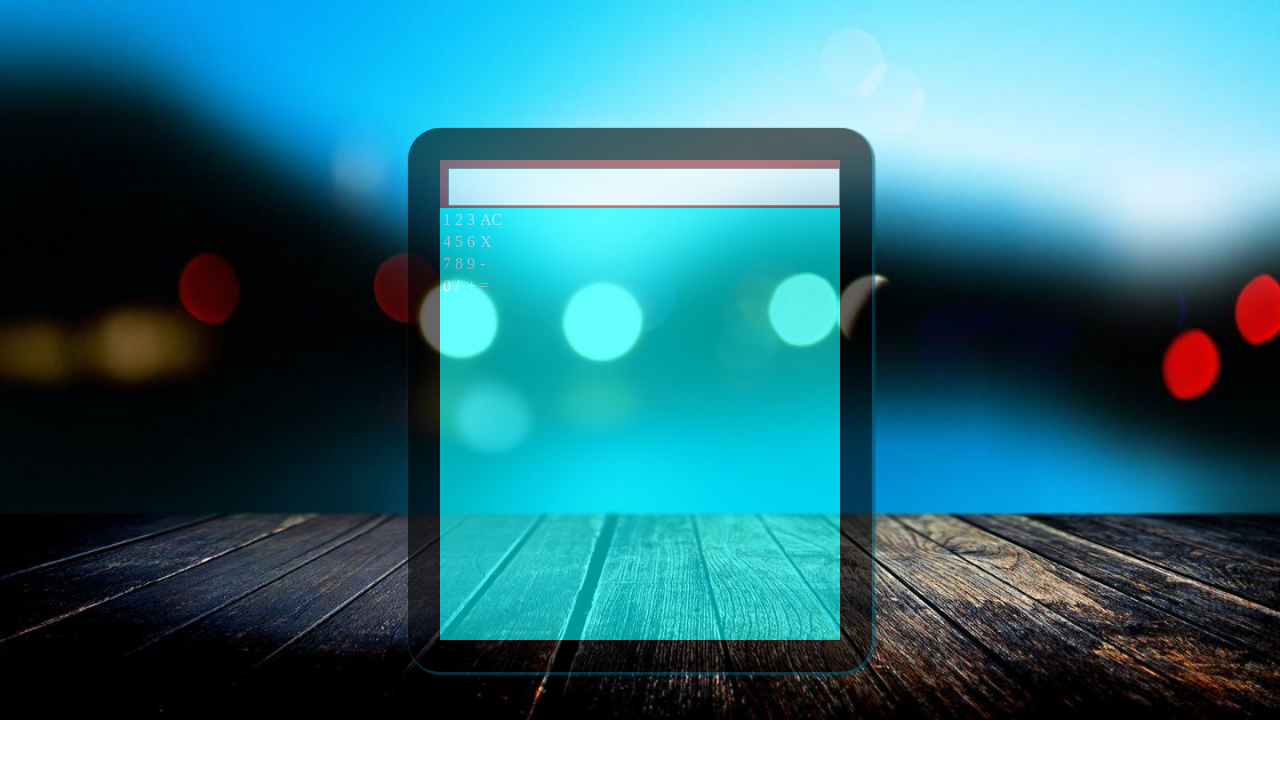
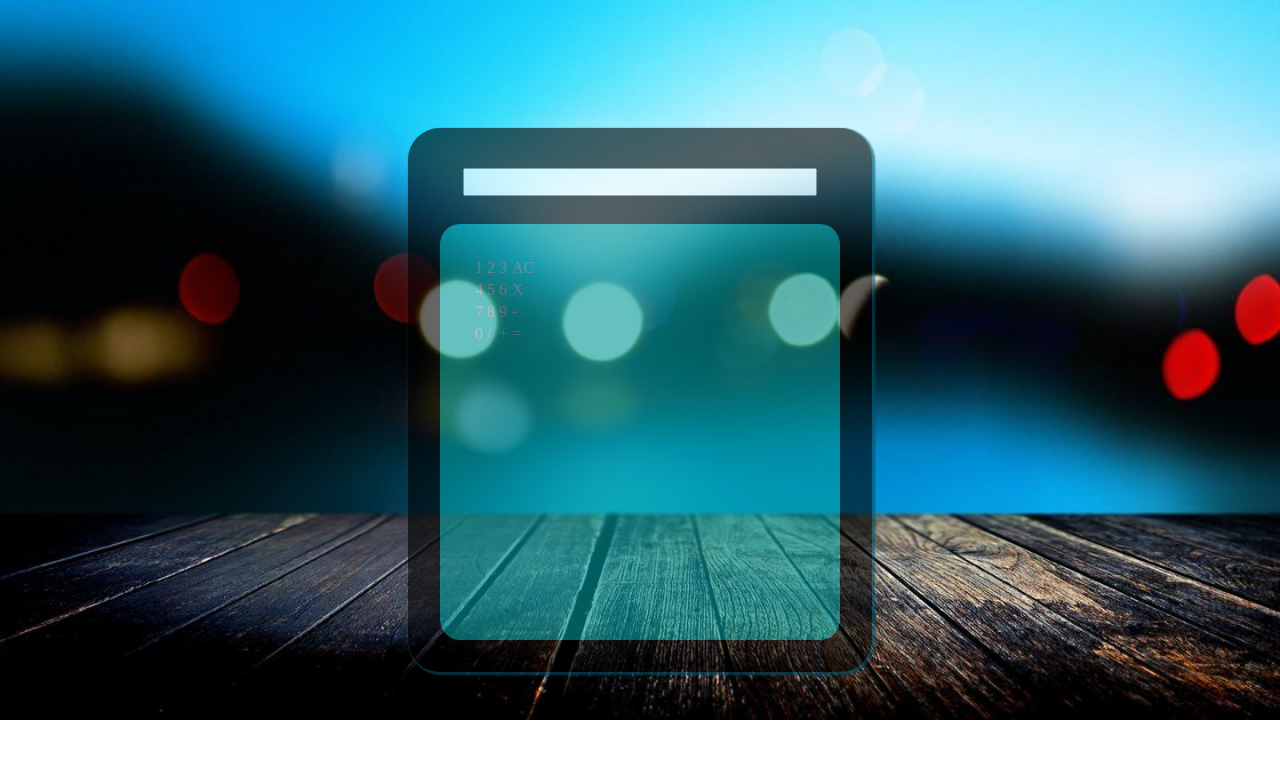
Before and after one commit to TharikH/web_calculator, a plain HTML site: page index.html in a window 1280 px wide. Drawn offline with Linux system fonts and the light colour scheme.

Commit message:
changed a bit

```diff
--- a/index.css
+++ b/index.css
@@ -23,17 +23,21 @@ body{
     grid-template-rows: 10% 90%;
 }
 .input{
-    background-color: brown;
+    /* background-color: brown; */
     text-align: center;
     padding :0.5em;
 }
 input{
-    width: 100%;
-    height: 100%;
+    width: 90%;
+    height: 70%;
 }
 input[type=number] {
     -moz-appearance: textfield;
   }
 .table{
     background-color: aqua;
+    border-radius: 5%;
+    margin-top: 1em;
+    padding: 2em;
+    opacity: 0.6;
 }
```
